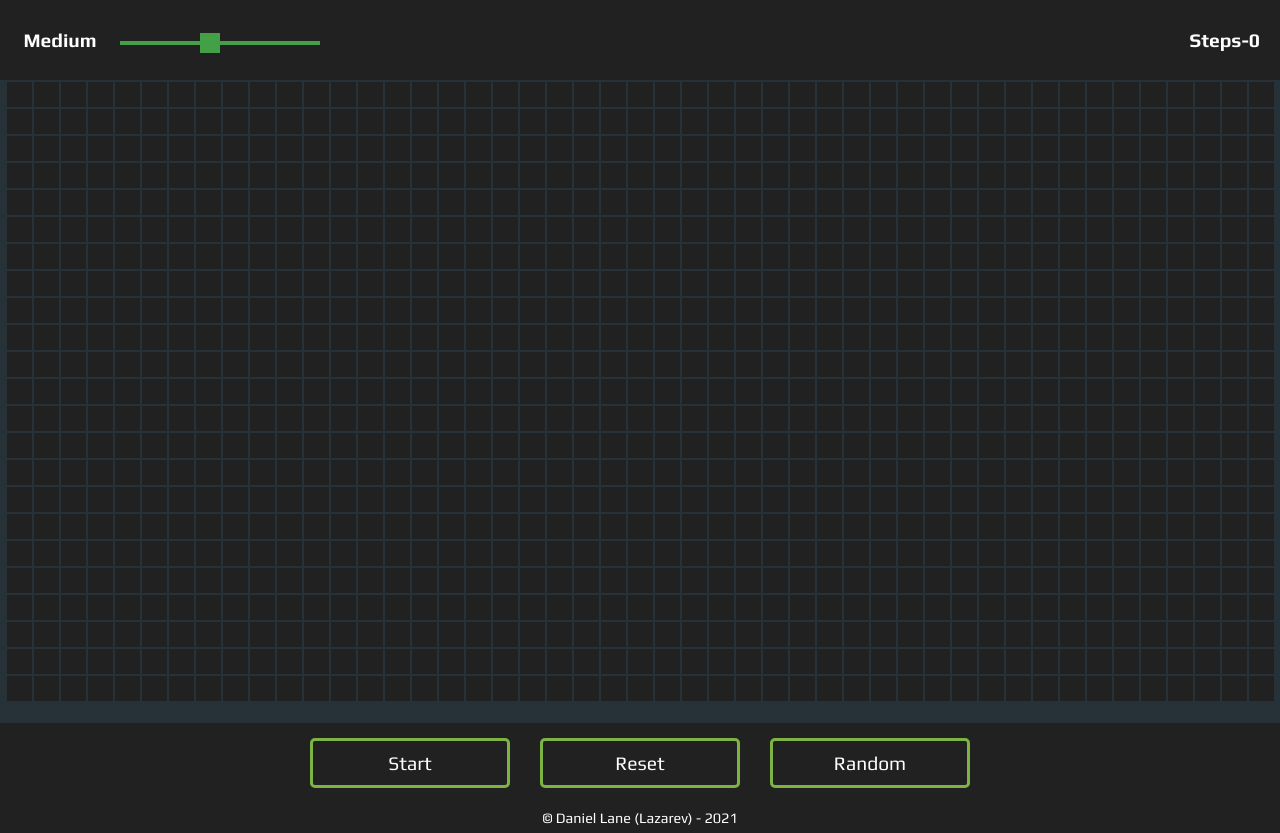
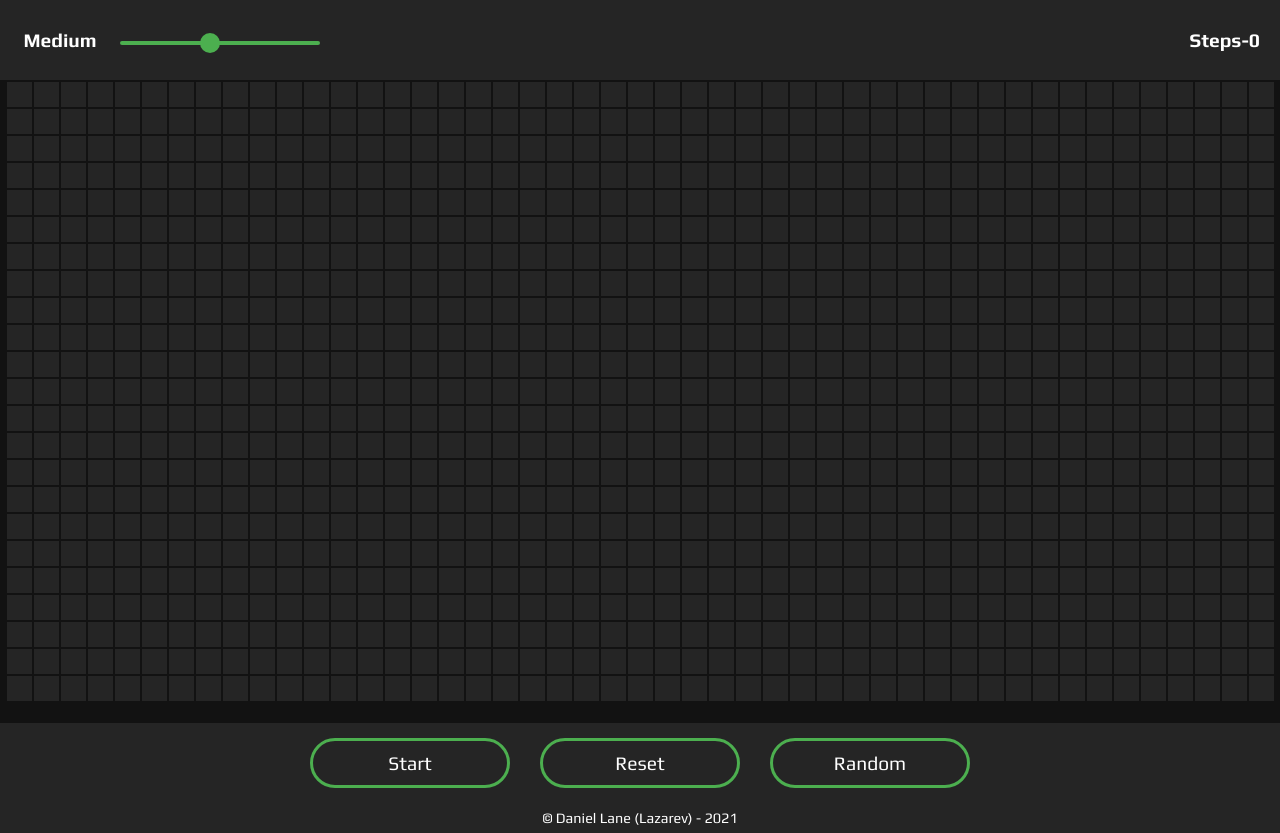
Before and after one commit to dcevpersonal/Game-Of-Life-Conway, a React (Create React App) app: page / in a window 1280 px wide. Built offline with nearby package versions, Linux system fonts and the light colour scheme.

Commit message:
Design Change

```diff
--- a/src/components/Blocks/Square.scss
+++ b/src/components/Blocks/Square.scss
@@ -7,7 +7,7 @@
     animation: Appear 1s ease-out;
 
     &--Active {
-        background: var(--Green-2);
+        background: var(--Green-1);
         animation: AppearActive 0.2s ease-out;
         &:active {
             background: var(--Red-1);
--- a/src/components/Ui/Button.module.scss
+++ b/src/components/Ui/Button.module.scss
@@ -9,18 +9,18 @@
     outline: none;
     font-size: 1.2rem;
     font-family: "Play", sans-serif;
-    border: 3px solid var(--Green-2);
+    border: 3px solid var(--Green-1);
     transition: all 0.1s ease-out;
     transition-property: background, transform;
-    border-radius: 5px;
+    border-radius: 100px;
     &:hover,
     &:focus {
-        background: var(--Green-2);
+        background: var(--Green-1);
     }
     &:active {
         transform: scale(0.9);
     }
     &::selection {
-        background: var(--Green-1);
+        background: var(--Black-2);
     }
 }
--- a/src/components/Ui/Range.module.scss
+++ b/src/components/Ui/Range.module.scss
@@ -9,6 +9,7 @@
         appearance: none;
         background: var(--Green-1);
         transform: rotate(-180deg);
+        border-radius: 100px;
         &::-webkit-slider-thumb {
             appearance: none;
             cursor: pointer;
@@ -17,6 +18,8 @@
             background: var(--Green-1);
             transition: background 0.1s ease-out;
             transition-property: background, transform;
+            border-radius: 50%;
+
             &:active {
                 transform: scale(0.9);
             }
--- a/src/index.css
+++ b/src/index.css
@@ -1,12 +1,12 @@
 @import url("https://fonts.googleapis.com/css2?family=Play:wght@400;700&display=swap");
 
 * {
-  --Green-1: #43a047;
-  --Green-2: #7cb342;
-  --Black-1: #212121;
-  --Black-2: #263238;
-  --Black-3: #37474f;
-  --Red-1: #f4511e;
+  --Green-1: #4caf4f;
+  --Green-2: #7aaf4c;
+  --Black-1: rgba(255, 255, 255, 0.08);
+  --Black-2: #121212;
+  --Black-3: rgba(255, 255, 255, 0.4);
+  --Red-1: #f44336;
   box-sizing: border-box;
   margin: 0;
   padding: 0;
@@ -26,12 +26,13 @@ body {
 }
 
 ::-webkit-scrollbar-track {
-  background: var(--Black-1);
+  background: var(--Black-2);
 }
 
 ::-webkit-scrollbar-thumb {
-  background: #757575;
+  background: var(--Black-3);
   transition: background 0.1s ease-out;
+  border-radius: 100px;
 }
 
 ::-webkit-scrollbar-thumb:hover {
```
